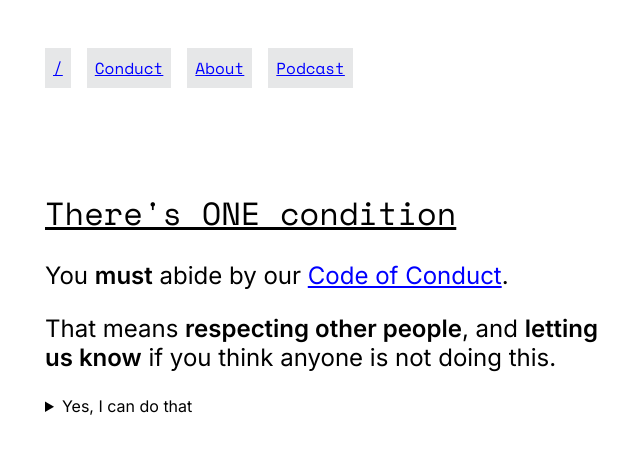
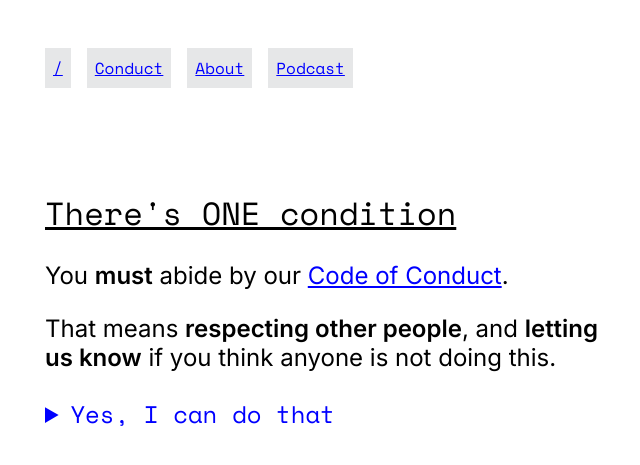
Before and after one commit to remotehack/remotehack.github.io, a Jekyll site: the page built from join.html, in a window 1280 px wide. Shown: the top 465 px of the page, without its empty margins (315-955 px from the left). Built offline with Jekyll 4.4.1, drawn with Linux system fonts in a browser that asks for light colours.

Commit message:
Make button more clickable

```diff
--- a/assets/style.css
+++ b/assets/style.css
@@ -138,7 +138,15 @@ ol li:before {
 }
 
 /* /join */
-.✅ {
+.✅ summary {
+  color: var(--link);
+  cursor: pointer;
+  font-size: 1.5em;
+  font-family: "Space Mono", serif;
+}
+.✅ summary:hover {
+  background: var(--background-light);
+  text-decoration: underline;
 }
 .✅ > p {
   font-size: 1.5em;
```
